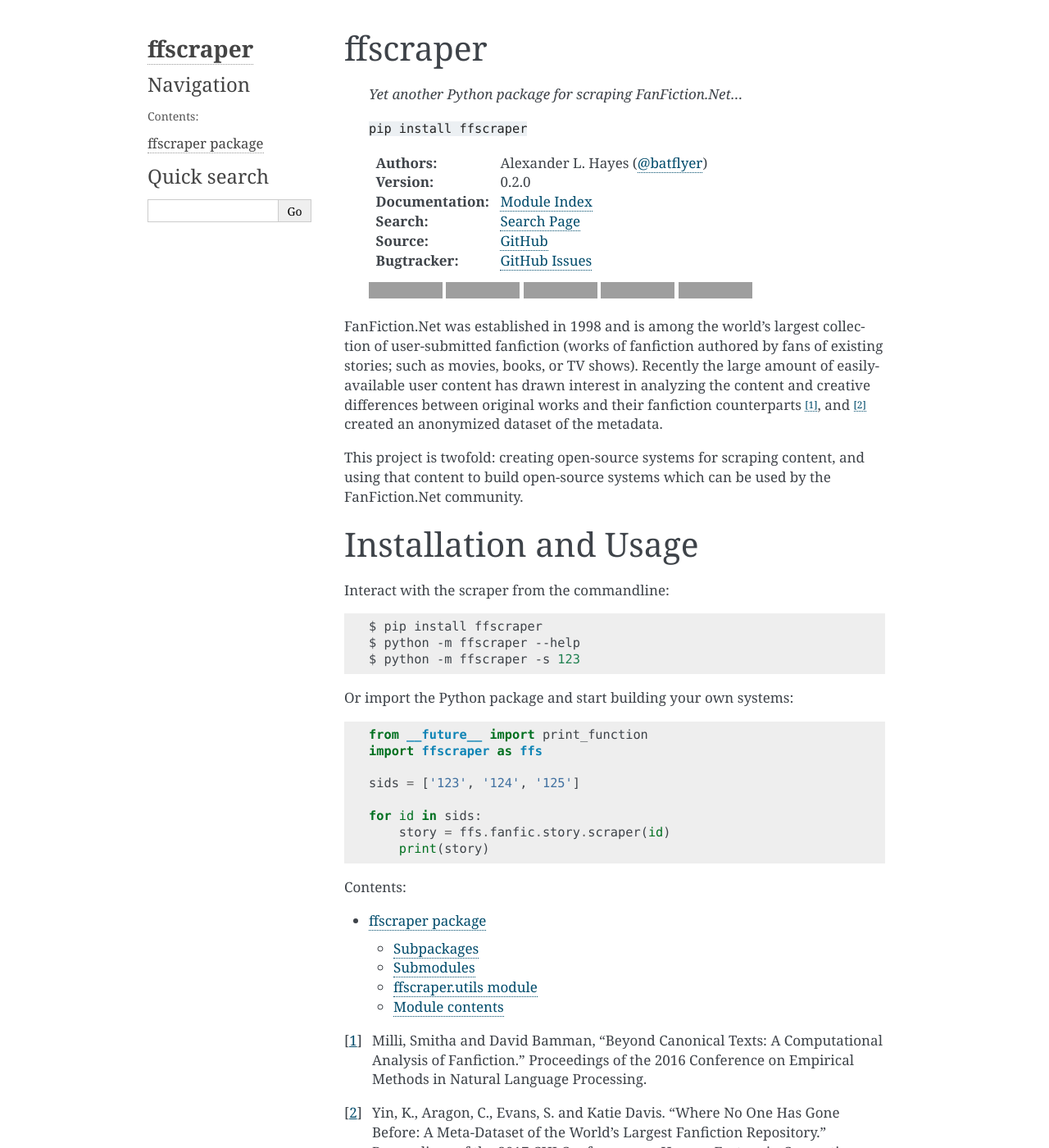
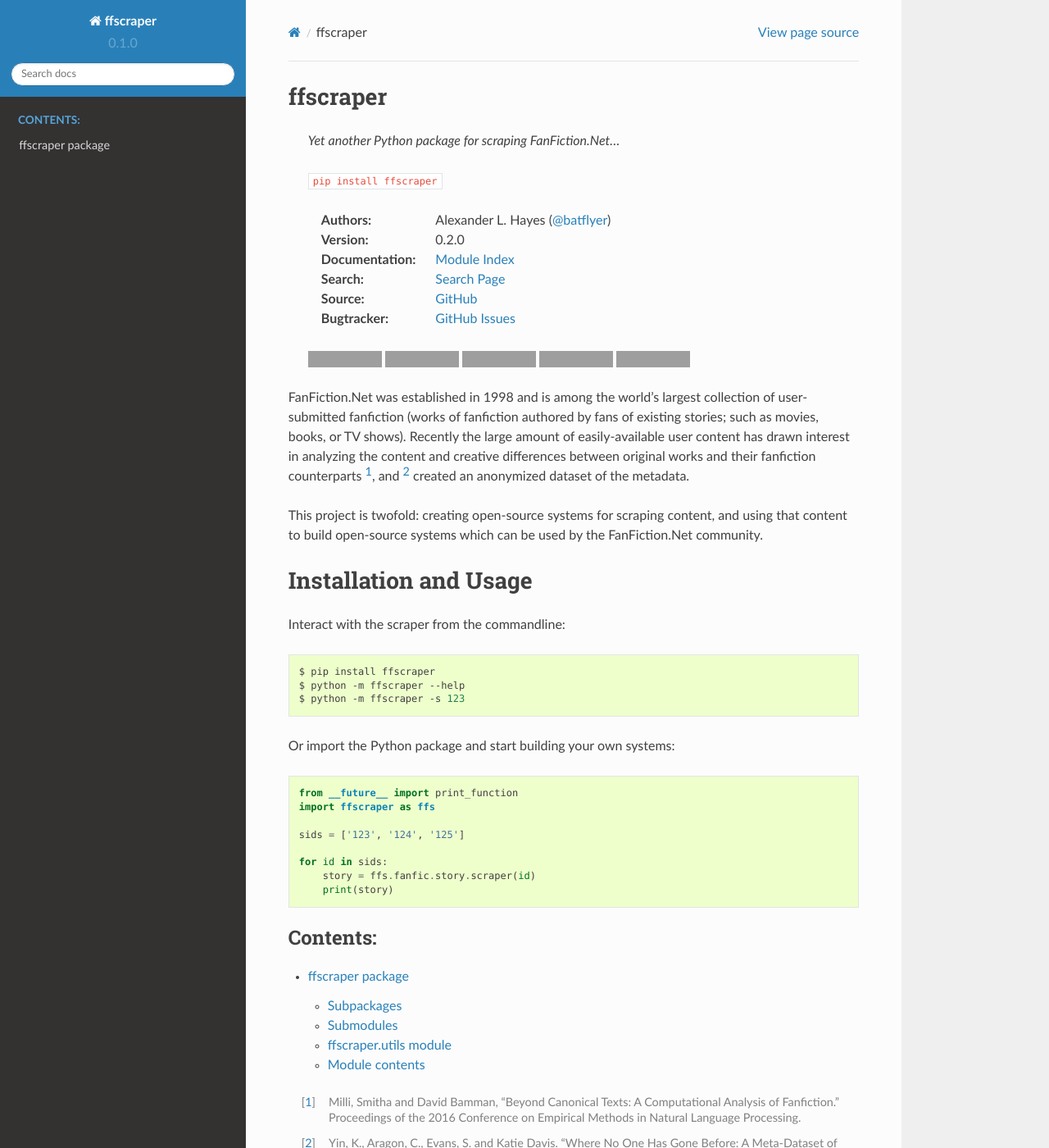
Before and after one commit to hayesall/ffscraper, a Sphinx documentation site: the page built from docs/source/index.rst, in a window 1280 px wide and 1400 px high. Shown: the whole window at 82% size. Built offline with Sphinx 7.4.7 and the Read the Docs theme 2.0.0, drawn with Linux system fonts in a browser that asks for light colours; some of the changed text lies outside the part shown; grey boxes are pictures that could not be loaded.

Commit message:
Adding sphinx.ext.viewcode and sphinx_rtd_theme to the configuration script.

```diff
--- a/docs/source/conf.py
+++ b/docs/source/conf.py
@@ -32,7 +32,8 @@
 # extensions coming with Sphinx (named 'sphinx.ext.*') or your custom
 # ones.
 extensions = ['sphinx.ext.autodoc',
-    'sphinx.ext.intersphinx']
+              'sphinx.ext.viewcode',
+              'sphinx.ext.intersphinx']
 
 # Add any paths that contain templates here, relative to this directory.
 templates_path = ['_templates']
@@ -84,7 +85,7 @@
 # The theme to use for HTML and HTML Help pages.  See the documentation for
 # a list of builtin themes.
 #
-html_theme = 'alabaster'
+html_theme = 'sphinx_rtd_theme'
 
 # Theme options are theme-specific and customize the look and feel of a theme
 # further.  For a list of options available for each theme, see the
```
